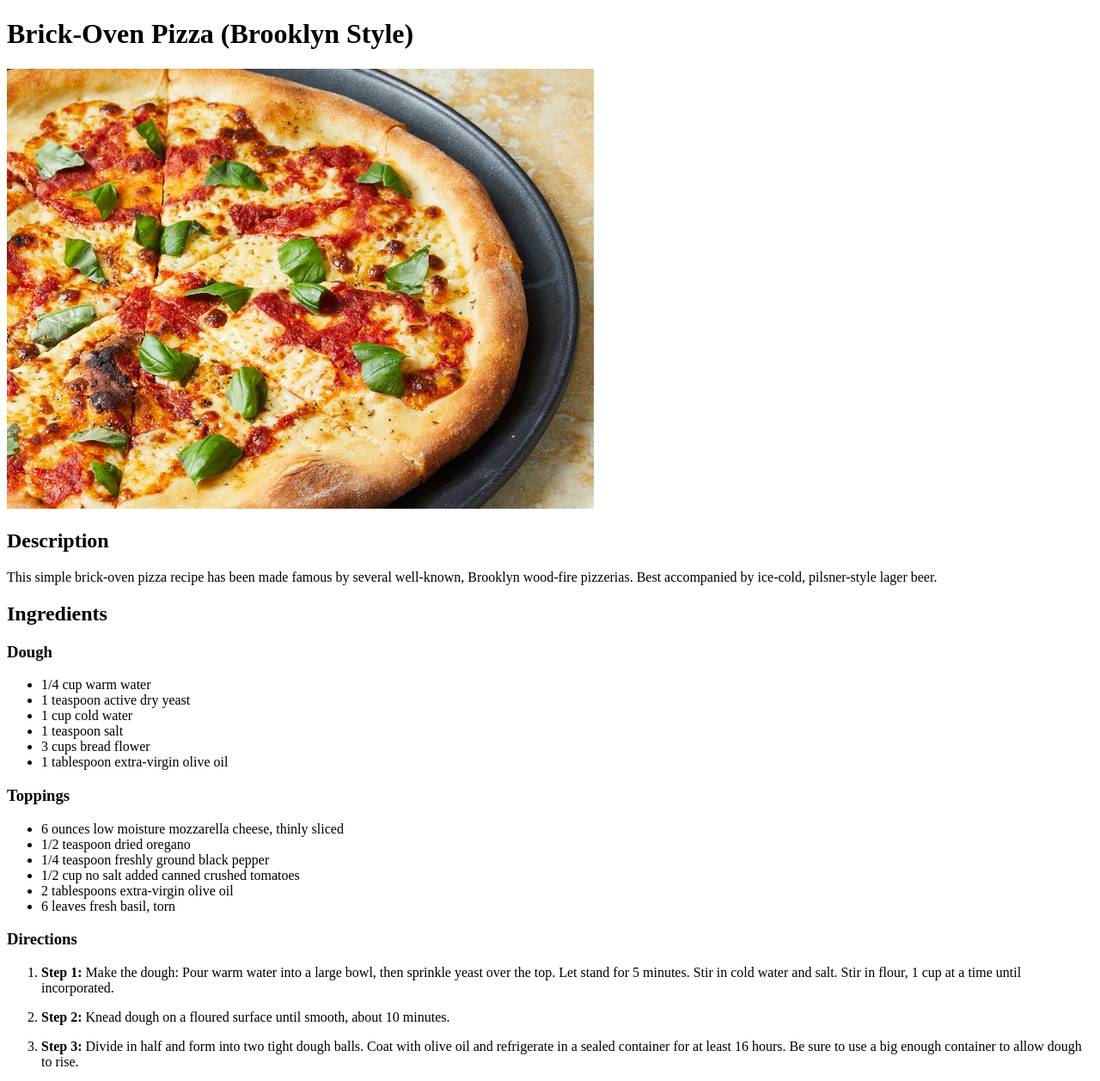
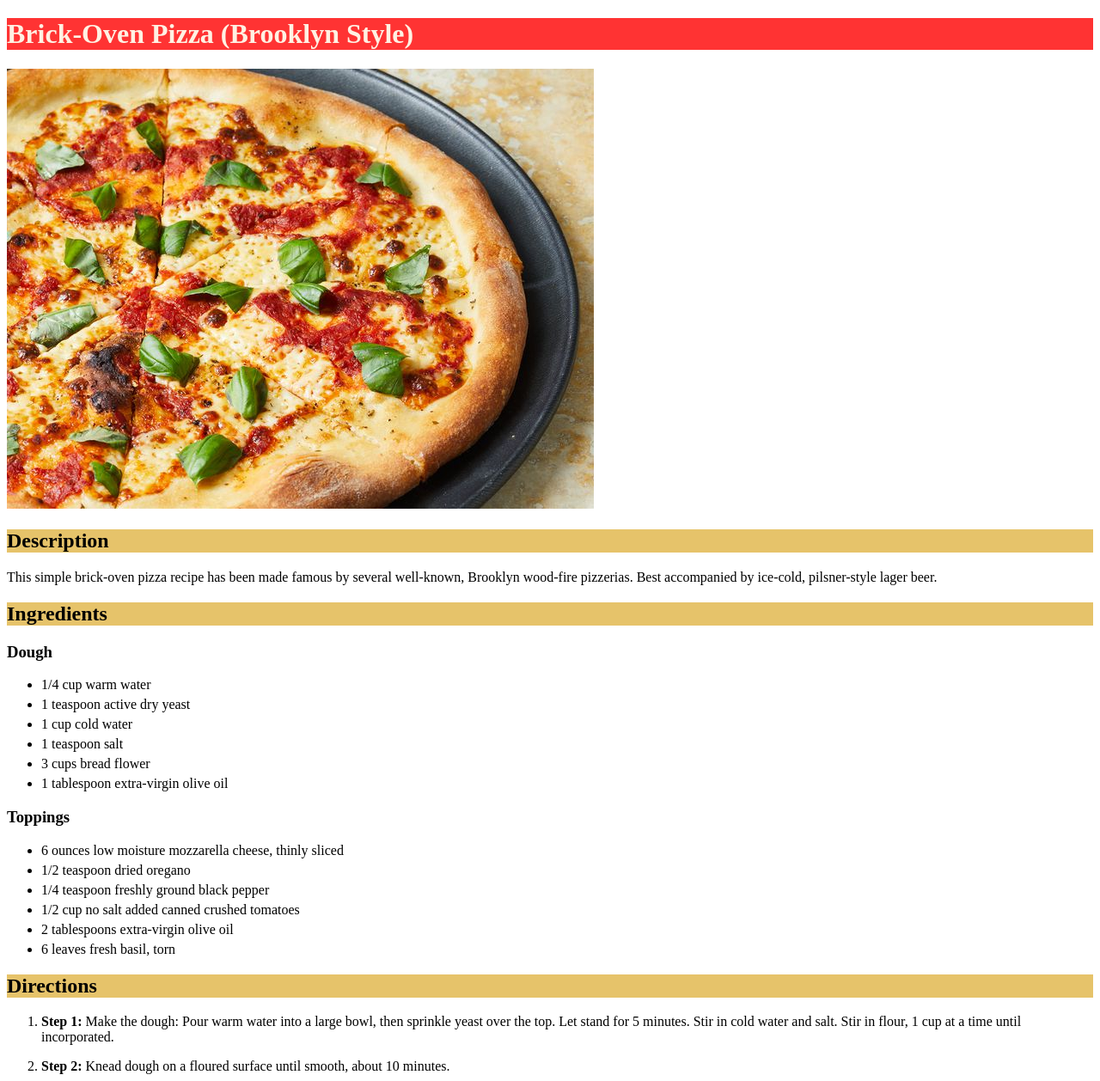
Before and after one commit to Yhento/odin-recipes, a plain HTML site: page recipes/pizza.html in a window 1280 px wide. Shown: the top 1258 px of the page at 86% size. Drawn offline with Linux system fonts and the light colour scheme.

Commit message:
feat(css): add styling to our web pages

```diff
--- a/recipes/pizza.html
+++ b/recipes/pizza.html
@@ -3,11 +3,12 @@
 <head>
     <meta charset="utf-8">
     <title>Brick-Oven Pizza (Brooklyn Style)</title>
+    <link rel="stylesheet" href="../styles.css">
 
 </head>
 
 <body>
-    <h1>Brick-Oven Pizza (Brooklyn Style)</h1>
+    <h1 class="page-heading">Brick-Oven Pizza (Brooklyn Style)</h1>
 
     <img src="recipe-images/brick-oven-pizza.jpg">
 
@@ -18,7 +19,7 @@
     <h2>Ingredients</h2>
 
     <h3>Dough</h3>
-    <ul>
+    <ul class="ingredients">
         <li>1/4 cup warm water</li>
         <li>1 teaspoon active dry yeast</li>
         <li>1 cup cold water</li>
@@ -28,7 +29,7 @@
     </ul>
 
     <h3>Toppings</h3>
-    <ul>
+    <ul class="ingredients">
         <li>6 ounces low moisture mozzarella cheese, thinly sliced</li>
         <li>1/2 teaspoon dried oregano</li>
         <li>1/4 teaspoon freshly ground black pepper</li>
@@ -37,7 +38,7 @@
         <li>6 leaves fresh basil, torn</li>
     </ul>
 
-  <h3>Directions</h3>
+  <h2>Directions</h2>
   <ol>
     <li>
         <p><strong>Step 1: </strong>Make the dough: Pour warm water into a large bowl, then sprinkle yeast over the top. Let stand for 5 minutes. Stir in cold water and salt. Stir in flour, 1 cup at a time until incorporated.</p>
--- /dev/null
+++ b/styles.css
@@ -0,0 +1,28 @@
+
+.page-heading{
+    background-color: #ff0000cc;
+    color: #fffff0ee
+}
+
+
+
+h2 {
+    background-color: #daa520aa;
+}
+
+
+
+.recipe-list li{
+
+    margin-bottom: 10px;
+
+}
+
+.ingredients li{
+    margin-bottom: 5px;
+}
+
+
+a {
+    text-decoration: none;
+}
```
Also changed, not shown: index.html (+3 -2 lines), recipes/fried-pickles.html (+3 -2 lines), recipes/mozzarella-sticks.html (+3 -2 lines).
